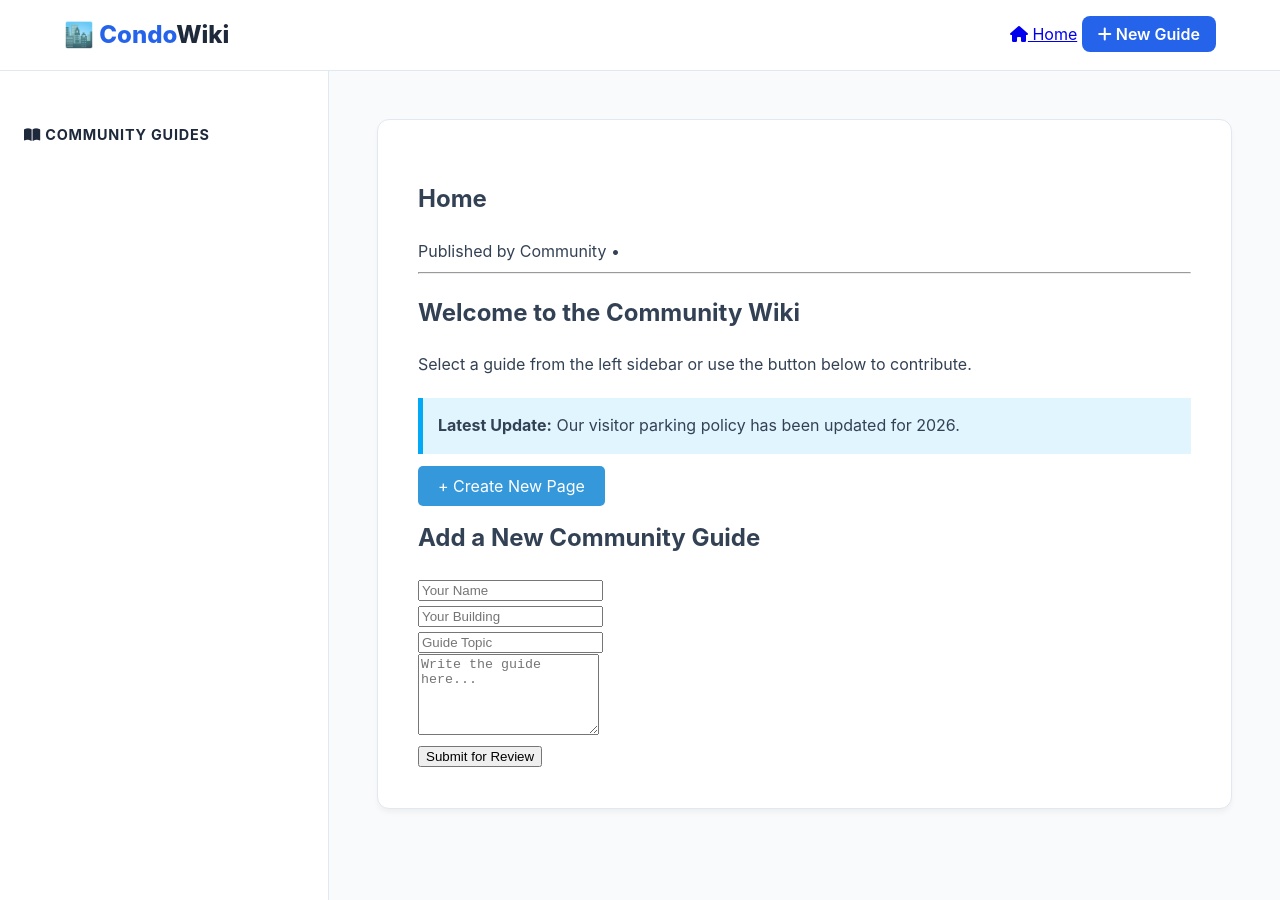
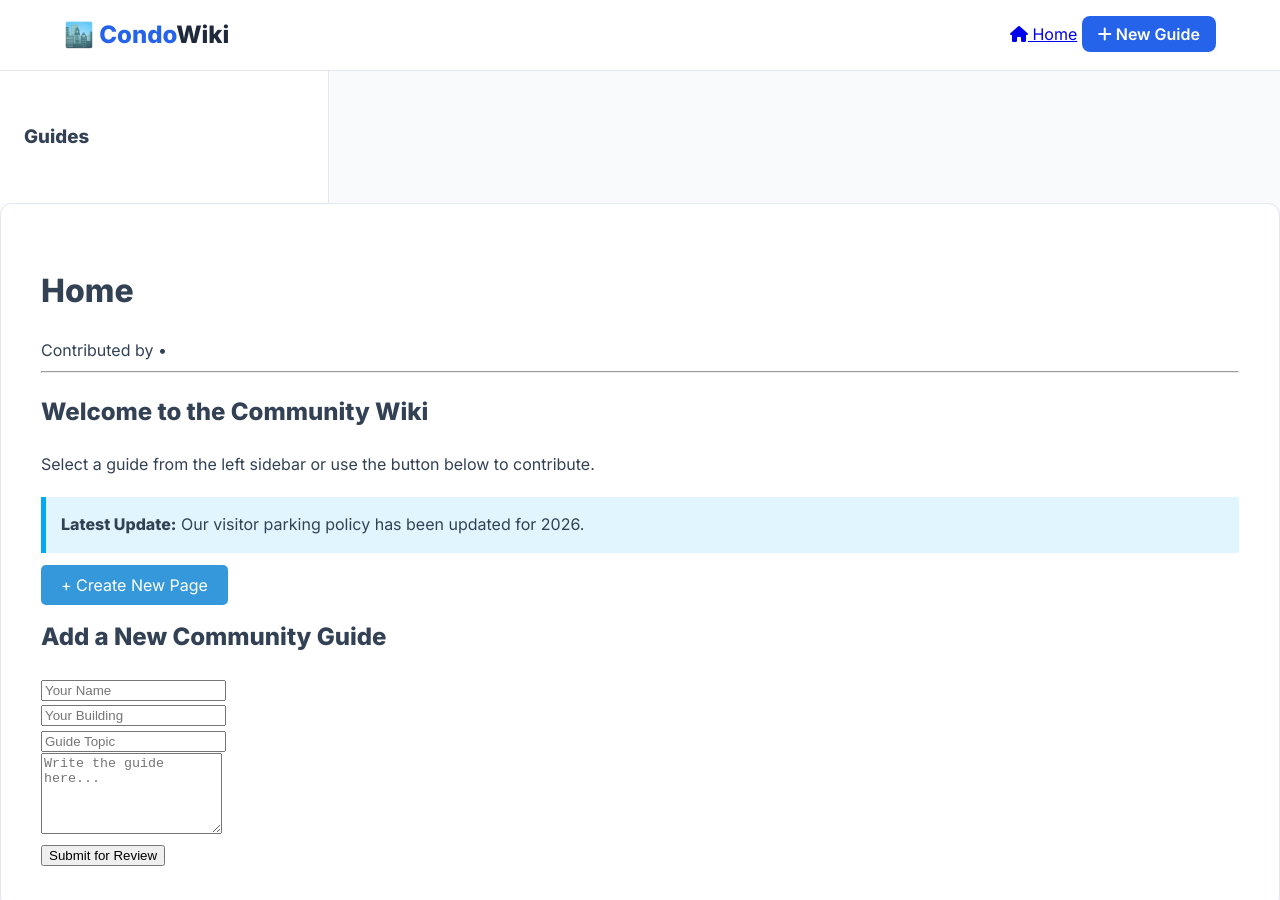
Before and after one commit to dekumar2-lab/lab-community, a Jekyll site: the page built from index.html, in a window 1280 px wide and 900 px high. Built offline with Jekyll 4.4.1, drawn with Linux system fonts in a browser that asks for light colours; some of the changed text lies outside the part shown.

Commit message:
Refactor layout with updated links and structure

```diff
--- a/_layouts/default.html
+++ b/_layouts/default.html
@@ -4,57 +4,56 @@
     <meta charset="UTF-8">
     <meta name="viewport" content="width=device-width, initial-scale=1.0">
     <title>{{ page.title }} | CondoWiki</title>
-    <link rel="stylesheet" href="{{ site.baseurl }}/assets/style.css">
+    <link href="https://fonts.googleapis.com/css2?family=Inter:wght@400;600;800&display=swap" rel="stylesheet">
+    <link rel="stylesheet" href="/lab-community/assets/style.css">
     <link rel="stylesheet" href="https://cdnjs.cloudflare.com/ajax/libs/font-awesome/6.0.0/css/all.min.css">
 </head>
 <body>
 
 <header class="navbar">
-    <div class="logo">🏙️ <span>Condo</span>Wiki</div>
-    <nav class="header-links">
-        <a href="/"><i class="fa fa-home"></i> Home</a>
-        <a href="/submit.html" class="btn-primary"><i class="fa fa-plus"></i> New Guide</a>
-    </nav>
+    <div class="logo">🏙️ <a href="/lab-community/" style="text-decoration:none; color:inherit;"><span>Condo</span>Wiki</a></div>
+    <div class="header-actions">
+        <a href="/lab-community/" class="nav-link"><i class="fa fa-home"></i> Home</a>
+        <a href="/lab-community/submit.html" class="btn-primary"><i class="fa fa-plus"></i> New Guide</a>
+    </div>
 </header>
 
-<div class="container">
+<div class="app-container">
     <aside class="sidebar">
-        <div class="sidebar-section">
-            <h4><i class="fa fa-book-open"></i> Community Guides</h4>
-            <ul id="nav-list">
-                {% for p in site.pages %}
-                    {% if p.path contains 'content/' %}
+        <div class="sidebar-inner">
+            <h3 class="sidebar-title">Guides</h3>
+            <nav class="sidebar-nav">
+                <ul>
+                    {% for p in site.pages %}
+                        {% if p.path contains 'content/' %}
                         <li class="{% if page.url == p.url %}active{% endif %}">
-                            <a href="{{ site.baseurl }}{{ p.url }}">{{ p.title }}</a>
+                            <a href="/lab-community{{ p.url }}">{{ p.title }}</a>
                         </li>
-                    {% endif %}
-                {% endfor %}
-            </ul>
+                        {% endif %}
+                    {% endfor %}
+                </ul>
+            </nav>
         </div>
     </aside>
 
-    <main class="main-content">
-        <article class="card">
-            <div class="content-header">
+    <main class="main-body">
+        <div class="card">
+            <header class="page-header">
                 <h1>{{ page.title }}</h1>
                 {% if page.path contains 'content/' %}
-                <a href="/submit.html?edit=true&title={{ page.title | url_encode }}&content={{ page.content | url_encode }}" class="btn-edit">
-                    <i class="fa fa-pen-to-square"></i> Edit
+                <a href="/lab-community/submit.html?edit=true&title={{ page.title | url_encode }}&content={{ page.content | url_encode }}" class="btn-edit">
+                    <i class="fa fa-pen"></i> Edit
                 </a>
                 {% endif %}
-            </div>
-            <div class="meta">Published by {{ page.author | default: "Community" }} • {{ page.condo }}</div>
+            </header>
+            <div class="meta-info">Contributed by {{ page.author }} • {{ page.condo }}</div>
             <hr>
-            <section class="markdown-body">
+            <article class="prose">
                 {{ content }}
-            </section>
-        </article>
+            </article>
+        </div>
     </main>
 </div>
 
-<footer class="footer">
-    <p>&copy; 2026 Condo Community Lab • Built with ❤️ for Neighbors</p>
-</footer>
-
 </body>
 </html>
```
